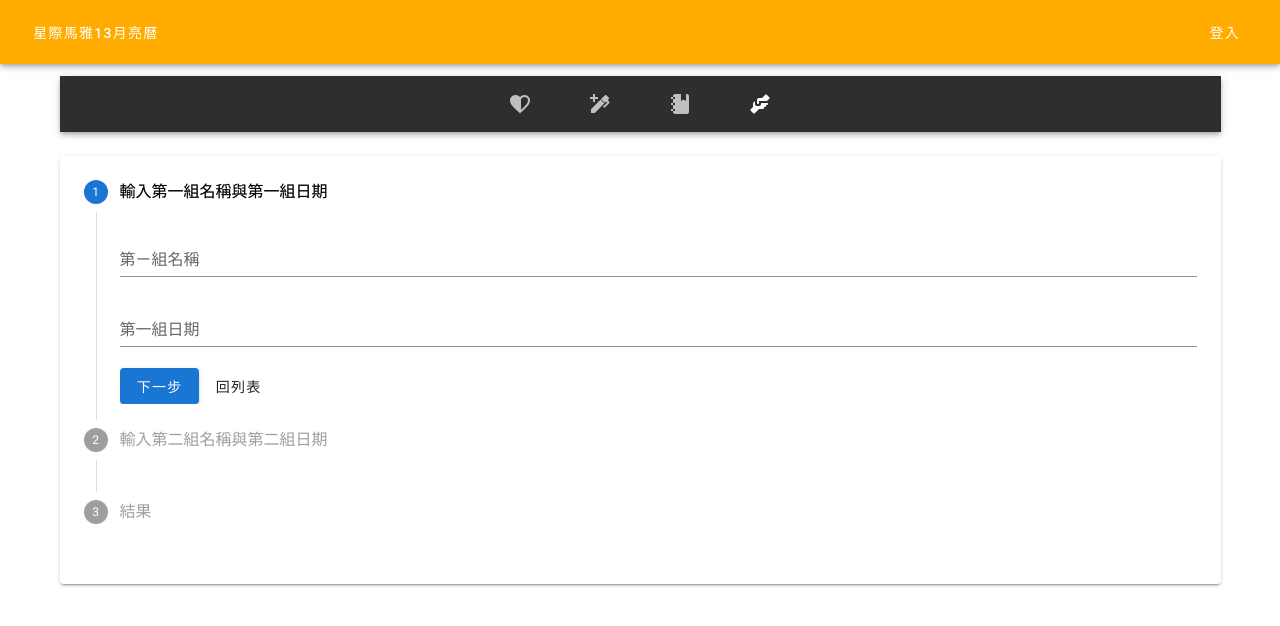
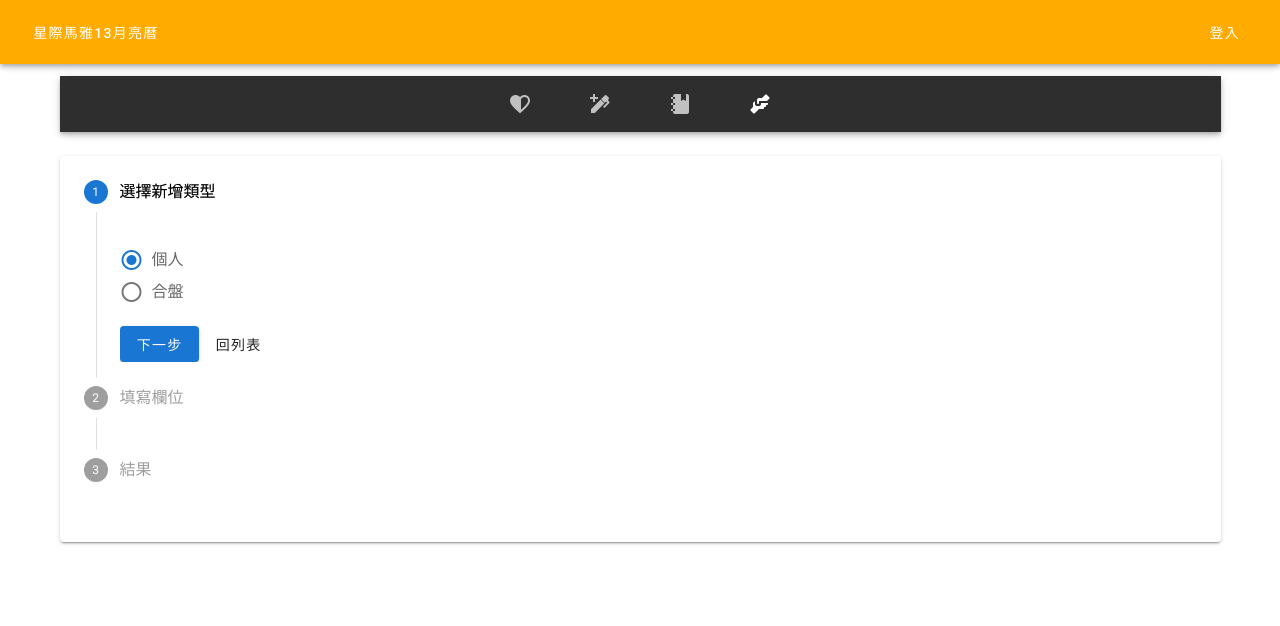
Before and after one commit to faytw/notes-my-daliy-kin, a Vue app: page /relationships/computer in a window 1280 px wide. Shown: the top 626 px of the page. Built offline with nearby package versions, Linux system fonts and the light colour scheme.

Commit message:
add type to get data

```diff
--- a/src/components/RelationshipStepper.vue
+++ b/src/components/RelationshipStepper.vue
@@ -6,39 +6,13 @@
           :complete="step > 1"
           step="1"
         >
-          輸入第一組名稱與第一組日期
+          選擇新增類型
         </v-stepper-step>
         <v-stepper-content step="1">
-          <v-menu
-            ref="menu1"
-            v-model="menu1"
-            :close-on-content-click="false"
-            transition="scale-transition"
-            offset-y
-            min-width="290px"
-          >
-            <template v-slot:activator="{ on }">
-              <v-text-field
-                v-model="name1"
-                label="第ㄧ組名稱"
-              >
-              </v-text-field>
-              <v-text-field
-                v-model="date1"
-                label="第一組日期"
-                readonly
-                v-on="on"
-              >
-              </v-text-field>
-            </template>
-            <v-date-picker
-              ref="picker1"
-              v-model="date1"
-              :max="new Date().toISOString().substr(0, 10)"
-              min="1950-01-01"
-              @change="setCustomDate1()">
-            </v-date-picker>
-          </v-menu>
+          <v-radio-group v-model="type" column>
+            <v-radio label="個人" value="single"></v-radio>
+            <v-radio label="合盤" value="multiple"></v-radio>
+          </v-radio-group>
 
           <v-btn
             color="primary"
@@ -58,10 +32,49 @@
           :complete="step > 2"
           step="2"
         >
-          輸入第二組名稱與第二組日期
+          填寫欄位
         </v-stepper-step>
         <v-stepper-content step="2">
+          <v-text-field
+            v-model="name1"
+            label="第ㄧ組名稱"
+          >
+          </v-text-field>
           <v-menu
+            ref="menu1"
+            v-model="menu1"
+            :close-on-content-click="false"
+            transition="scale-transition"
+            offset-y
+            min-width="290px"
+          >
+            <template v-slot:activator="{ on }">
+              <v-text-field
+                v-model="date1"
+                label="第一組日期"
+                readonly
+                v-on="on"
+              >
+              </v-text-field>
+            </template>
+
+            <v-date-picker
+              ref="picker1"
+              v-model="date1"
+              :max="new Date().toISOString().substr(0, 10)"
+              min="1950-01-01"
+              @change="setCustomDate1()">
+            </v-date-picker>
+          </v-menu>
+
+          <v-text-field
+            v-if="type === 'multiple'"
+            v-model="name2"
+            label="第二組名稱"
+          >
+          </v-text-field>
+          <v-menu
+            v-if="type === 'multiple'"
             ref="menu2"
             v-model="menu2"
             :close-on-content-click="false"
@@ -70,11 +83,6 @@
             min-width="290px"
           >
             <template v-slot:activator="{ on }">
-              <v-text-field
-                v-model="name2"
-                label="第二組名稱"
-              >
-              </v-text-field>
               <v-text-field
                 v-model="date2"
                 label="第二組日期"
@@ -91,6 +99,7 @@
             >
             </v-date-picker>
           </v-menu>
+
           <v-btn
             color="primary"
             @click="setSteps(3)"
@@ -112,7 +121,13 @@
           結果
         </v-stepper-step>
         <v-stepper-content step="3">
-          <div class="signature-infos">
+          <div class="signature-infos" v-if="type === 'single'">
+            <div class="d-flex">
+              <span>{{ showSignatureInfos(signature1) }}</span>
+              <v-icon >mdi-content-save</v-icon>
+            </div>
+          </div>
+          <div class="signature-infos" v-else>
             <div class="d-flex">
               <span>{{ showSignatureInfos(signature1) }}</span>
               <v-icon>mdi-content-save</v-icon>
@@ -154,6 +169,7 @@
   export default {
     name: 'relationshipStepper',
     data: () => ({
+      type: 'single',
       step: 1,
       name1: '',
       name2: '',
@@ -170,14 +186,15 @@
     },
     computed: {
       kin1() {
-        return this.signature1 && this.signature1.filter((item) => item.position === 'middle')[0].kin || null
+        return this.signature1.length > 0 && this.signature1.filter((item) => item.position === 'middle')[0].kin || null
       },
       kin2() {
-        return this.signature2 && this.signature2.filter((item) => item.position === 'middle')[0].kin || null
+        return this.signature2.length > 0 && this.signature2.filter((item) => item.position === 'middle')[0].kin || null
       },
     },
     methods: {
       setDefaultValue() {
+        this.type = 'single'
         this.step = 1
         this.name1 = ''
         this.name2 = ''
@@ -228,14 +245,24 @@
         this.$refs.menu2.save(date)
       },
       calculateSignatures(date1, date2) {
-        this.signature1 = setInitData(new Date(date1))
-        this.signature2 = setInitData(new Date(date2))
+        if (date1) {
+          this.signature1 = setInitData(new Date(date1))
+        }
+        if(date2) {
+          this.signature2 = setInitData(new Date(date2))
+        }
       },
       calculateKinsData(kin1, kin2) {
-        const kin3 = kin1 + kin2 > 260 ? kin1 + kin2 - 260 : kin1 + kin2
-        const data = calulateRelatiionshipsData(kin3)
+        let kin = 0
+        if (kin2) {
+          kin = kin1 + kin2 > 260 ? kin1 + kin2 - 260 : kin1 + kin2
+        } else {
+          kin = kin1
+        }
+        const data = calulateRelatiionshipsData(kin)
         if (data && Object.entries(data).length > 0) {
-          this.signature3 = data
+          this.signature1 = kin2 ? this.signature1 : data
+          this.signature3 = kin2 ? data : []
           this.setSteps(3, true)
         } else {
           // TODO: Add error handler
```
